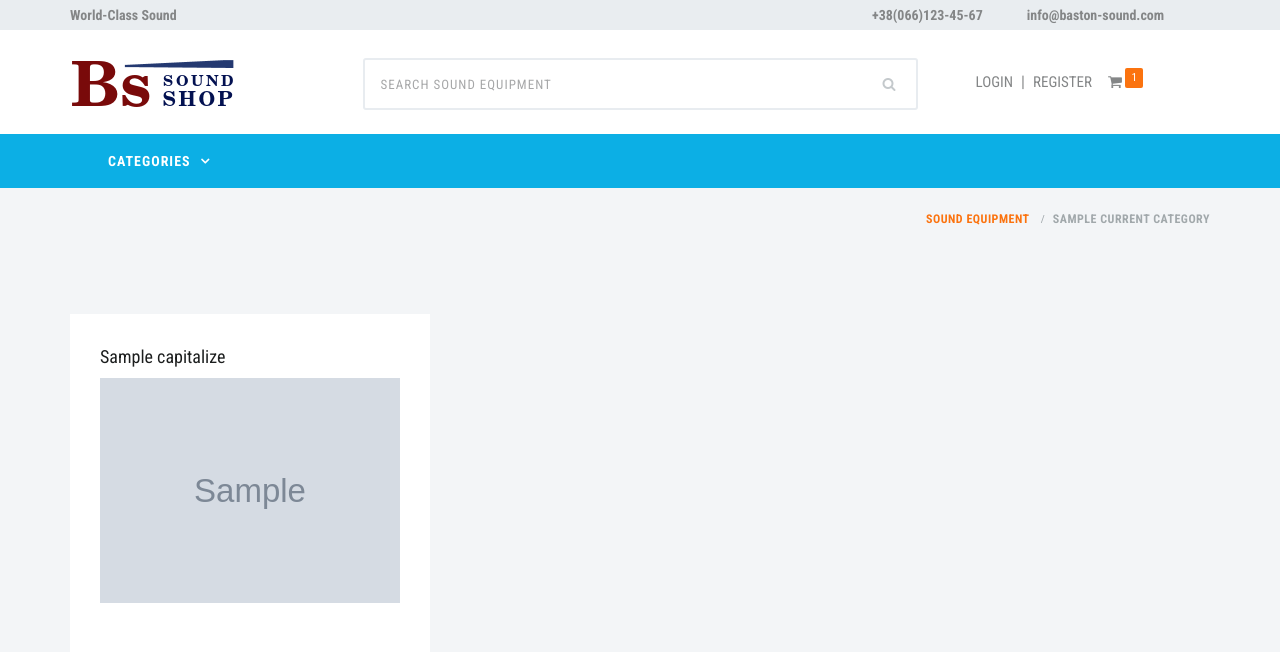
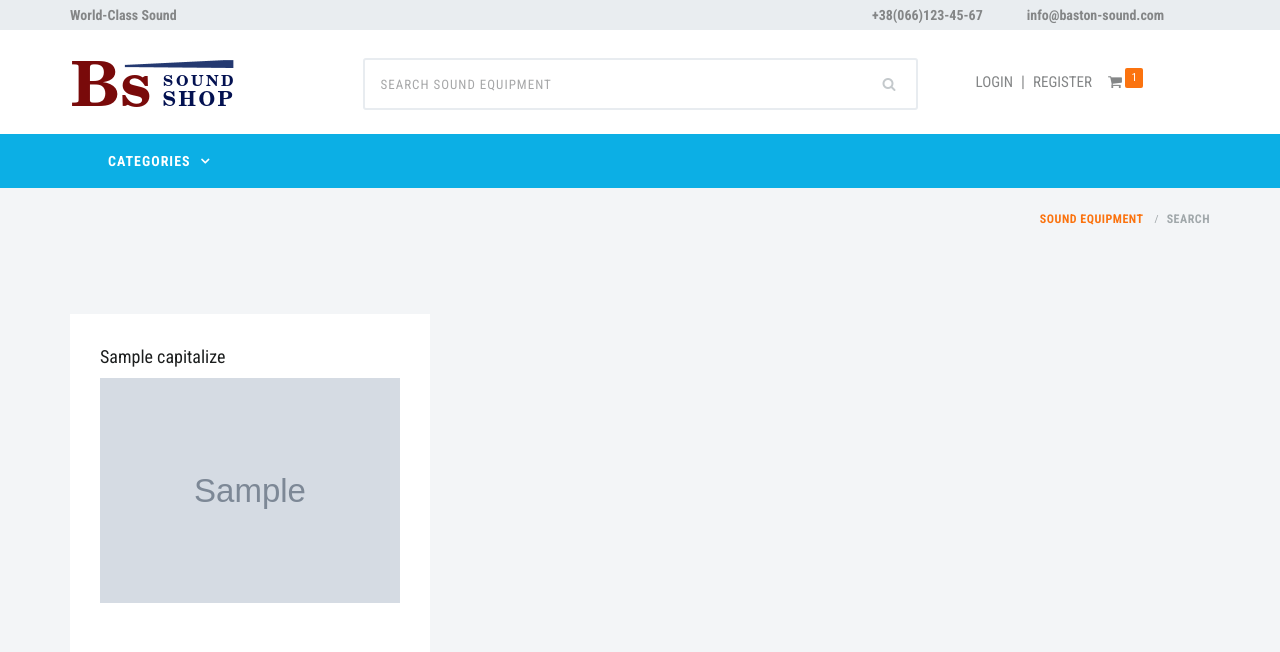
Before and after one commit to bastonc/shop_sound, a Django app: template src/templates/shop/search.html in a window 1280 px wide. Shown: the top 652 px of the page. Run offline with Django 4.2, Linux system fonts and the light colour scheme; the template is opened without the code that fills it: most values are stand-ins (such as "Sample title", 1, 10 or a date in 2020); grey boxes marked "Sample" are stand-in pictures; some libraries are stand-ins or nearby versions.

Commit message:
Fix search and autofill form

```diff
--- a/src/accounts/models.py
+++ b/src/accounts/models.py
@@ -54,10 +54,6 @@ class Customers(AbstractBaseUser, PermissionsMixin):
         """Return the short name for the user."""
         return self.first_name
 
-    # def email_user(self, subject, message, from_email=None, **kwargs):
-    #     """Send an email to this user."""
-    #     send_mail(subject, message, from_email, [self.email], **kwargs)
-
 
 class Profile(models.Model):
 
--- a/src/shop/helpers/search_processing.py
+++ b/src/shop/helpers/search_processing.py
@@ -23,7 +23,7 @@ def get_header(request, context, template_path):
     categories = Category.objects.all()
     if request.GET.get("search"):
         print("request search:", request.GET["search"].strip().lower())
-        context["products"] = Product.objects.filter(name__iexact=str(request.GET["search"]).strip())
+        context["products"] = Product.objects.filter(name__icontains=str(request.GET["search"]).strip())
         print("Found products:", context["products"])
         context["meta"] = get_meta_data_page(page_name="search")
         template_name = "shop/search.html"
--- a/src/templates/shop/order/create.html
+++ b/src/templates/shop/order/create.html
@@ -11,12 +11,17 @@
     <div class="container w-100">
         <div class="row">
             <div class="col">
+                {{ user.first_name }}
                 <form method="post" class="order-form">
                     <table class="table-dark">{{ form.as_table }}</table>
                     <p><input type="submit" value="Finish"></p>
                     {% csrf_token %}
                 </form>
             </div>
+            <script>
+                document.getElementById("id_first_name").value = {{ user.first_name }};
+                document.getElementById("id_last_name").value = {{ user.last_name }};
+            </script>
             <div class="col">
                 <h3>Your order</h3>
                 <ul>
--- a/src/templates/shop/search.html
+++ b/src/templates/shop/search.html
@@ -16,7 +16,7 @@
                     <div class="page-breadcrumb">
                         <ol class="breadcrumb">
                             <li><a href="{{ request.scheme }}://{{ request.get_host }}">Sound equipment</a></li>
-                            <li>{{ current_category.name }}</li>
+                            <li>Search</li>
                         </ol>
                     </div>
                 </div>
@@ -31,9 +31,9 @@
                     <div class="col-lg-4 col-md-4 col-sm-6 col-xs-12 post-masonry ">
                         <div class="post-block">
                             <!-- post block -->
-                            <h4 class="post-title"><a href="{% url "product_view" current_category.alias current_sub_category.alias product.alias product.pk %}" class="title">{{ product.name.capitalize }}</a></h4>
+                            <h4 class="post-title"><a href="{% url "product_view" product.sub_category.alias product.sub_category.category.alias product.alias product.pk %}" class="title">{{ product.name.capitalize }}</a></h4>
                             <div class="post-img">
-                                <a href="{% url "product_view" current_category.alias current_sub_category.alias product.alias product.pk %}" class="img">
+                                <a href="{% url "product_view" product.sub_category.alias product.sub_category.category.alias product.alias product.pk %}" class="img">
                                  <img src="{{ MEDIA_URL }}{{ product.image }} " height="150" width="150" />
                             </div>
                         </div>
```
Also changed, not shown: src/shop/views.py (+6 -4 lines), src/db.sqlite3.
